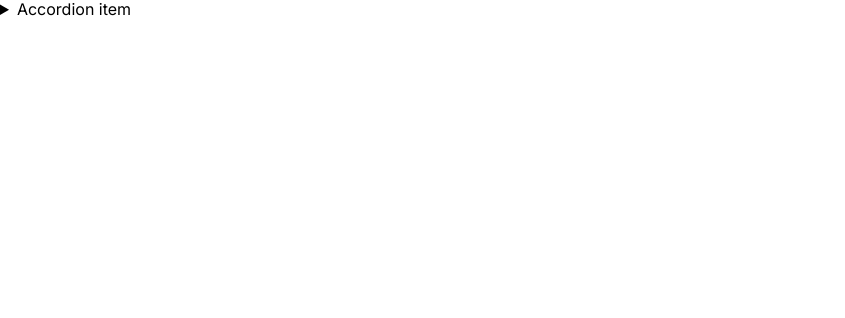
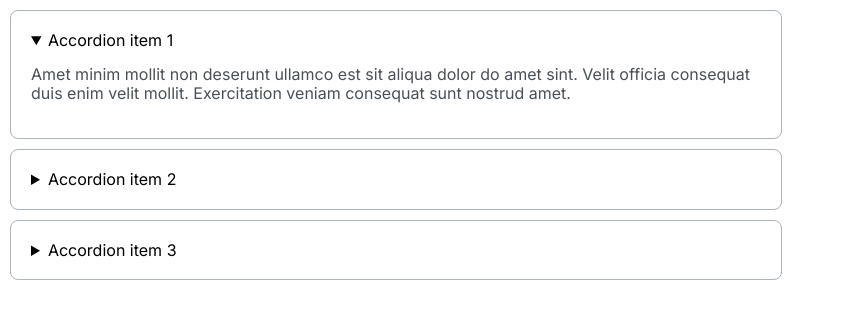
Before and after one commit to js-tasks-ru/htmlcss-20241107_danshop1998, a website: page 03-lection1/02-accordion/index.html in a window 1280 px wide. Shown: the whole page, without its empty margins (0-845 px from the left). Drawn offline with Linux system fonts and the light colour scheme.

Commit message:
accordion

```diff
--- a/03-lection1/02-accordion/accordion.css
+++ b/03-lection1/02-accordion/accordion.css
@@ -1 +1,22 @@
-/* Стилизация аккордеона */
+.accordion {
+    width: 730px;
+    border-radius: 8px;
+    border: 1px solid var(--grey-3);
+    font-size: 16px;
+    padding: 20px;
+    margin: 10px 0 8px 10px;
+}
+
+.accordion__summary::-webkit-details-marker {
+    display: none;
+    color: var(--black);
+    list-style: none;
+}
+
+.accordion__item {
+    color: var(--grey-4);
+}
+
+.accordion:last-child {
+    margin-bottom: 0px;
+}
--- a/03-lection1/02-accordion/index.html
+++ b/03-lection1/02-accordion/index.html
@@ -6,12 +6,22 @@
         <link rel="stylesheet" href="./accordion.css">
     </head>
     <body>
-        <details>
-            <summary>
-                Accordion item
-            </summary>
-            <p>
-                Hidden content
+        <details class="accordion" name="accord" open>
+            <summary class="accordion__summary">Accordion item 1</summary>
+            <p class="accordion__item">
+                Amet minim mollit non deserunt ullamco est sit aliqua dolor do amet sint. Velit officia consequat duis enim velit mollit. Exercitation veniam consequat sunt nostrud amet.
+            </p>
+        </details>
+        <details class="accordion" name="accord">
+            <summary class="accordion__summary">Accordion item 2</summary>
+            <p class="accordion__item">
+                Lorem ipsum dolor sit amet consectetur adipisicing elit. Earum nam molestiae aperiam sint voluptas unde, obcaecati iste in, ipsa possimus temporibus rerum, fugiat atque corporis illo vitae. Atque, accusantium praesentium.
+            </p>
+        </details>
+        <details class="accordion" name="accord">
+            <summary class="accordion__summary">Accordion item 3</summary>
+            <p class="accordion__item">
+            Lorem ipsum dolor sit amet consectetur adipisicing elit. Praesentium recusandae sed odit doloremque vel, optio qui libero hic iure. Natus iusto odio ducimus eum, tempore nulla quae itaque exercitationem delectus.
             </p>
         </details>
     </body>
```
